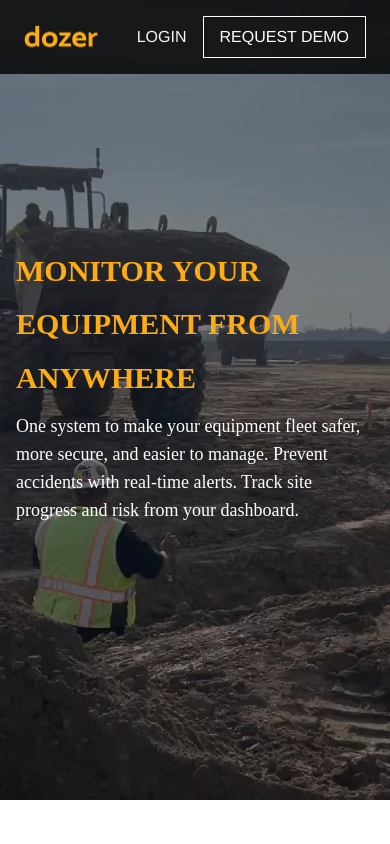
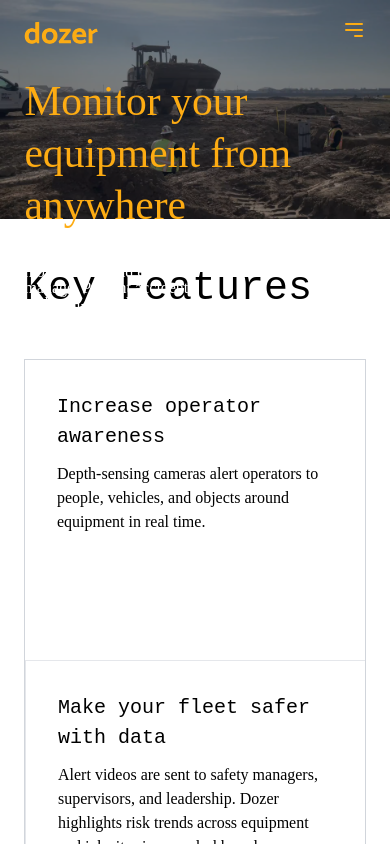
Before and after one commit to daryaKuto/dozer-marketing-v2, a Next.js app: page / in a window 390 px wide. Shown: the top 844 px of the page. Built offline with nearby package versions, Linux system fonts and the light colour scheme.

Commit message:
nav & hero home fixes

```diff
--- a/app/globals.css
+++ b/app/globals.css
@@ -24,11 +24,11 @@ body {
   .max-container {
     @apply mx-auto max-w-[1440px];
   }
-  /* .font-share-tech-mono {
+  .font-share-tech-mono {
     font-family: 'Share Tech Mono', monospace;
-  } */
+  }
   .padding-container {
-    @apply px-6 lg:px-20 3xl:px-0;
+    @apply px-6 lg:px-[120px] lg:pr-[140px] 3xl:px-0;
   }
 
   .flexCenter {
--- a/components/Navbar.tsx
+++ b/components/Navbar.tsx
@@ -1,15 +1,34 @@
 "use client";
 
-import { usePathname } from 'next/navigation';
-import Link from 'next/link';
-import Image from 'next/image';
-import { NAV_LINKS } from '@/constants';
+import { usePathname } from "next/navigation";
+import Link from "next/link";
+import Image from "next/image";
+import { useEffect, useState } from "react";
+import { NAV_LINKS } from "@/constants";
 
 const Navbar: React.FC = () => {
   const pathname = usePathname();
+  const [isScrolled, setIsScrolled] = useState(false);
+  const [menuOpen, setMenuOpen] = useState(false);
+
+  useEffect(() => {
+    const handleScroll = () => {
+      setIsScrolled(window.scrollY > 0);
+    };
+    window.addEventListener("scroll", handleScroll);
+    return () => window.removeEventListener("scroll", handleScroll);
+  }, []);
+
+  const toggleMenu = () => {
+    setMenuOpen((prev) => !prev);
+  };
 
   return (
-    <div className="fixed w-full top-0 z-50 bg-black bg-opacity-80">
+    <div
+      className={`fixed w-full top-0 z-50 transition-colors duration-300 ${
+        isScrolled ? "bg-black bg-opacity-80" : "bg-transparent"
+      }`}
+    >
       <nav className="uppercase flex items-center justify-between px-6 py-4 font-nav-bar text-dozer-white text-[16px] font-medium tracking-[0px] leading-normal">
         {/* Section 1: Logo */}
         <Link href="/">
@@ -23,7 +42,7 @@ const Navbar: React.FC = () => {
               href={link.href}
               key={link.key}
               className={`reg hover:text-dozer-yellow ${
-                pathname === link.href ? 'text-dozer-yellow' : ''
+                pathname === link.href ? "text-dozer-yellow" : ""
               }`}
             >
               {link.label}
@@ -31,8 +50,33 @@ const Navbar: React.FC = () => {
           ))}
         </ul>
 
-        {/* Section 3: Login and Request Demo */}
-        <div className="flex items-center space-x-4">
+        {/* Section 3: Hamburger Menu for Small Devices */}
+        <div className="lg:hidden">
+          <button
+            onClick={toggleMenu}
+            className="text-dozer-yellow focus:outline-none"
+            aria-label="Toggle menu"
+          >
+            {/* Hamburger Icon */}
+            <svg
+              xmlns="http://www.w3.org/2000/svg"
+              fill="none"
+              viewBox="0 0 24 24"
+              stroke="currentColor"
+              className="w-6 h-6"
+            >
+              <path
+                strokeLinecap="round"
+                strokeLinejoin="round"
+                strokeWidth={2}
+                d="M4 6h16M4 12h16m-7 6h7"
+              />
+            </svg>
+          </button>
+        </div>
+
+        {/* Section 4: Login and Request Demo */}
+        <div className="hidden lg:flex items-center space-x-4">
           <a
             href="https://beta.app.dozer.ai"
             target="_blank"
@@ -49,6 +93,51 @@ const Navbar: React.FC = () => {
           </Link>
         </div>
       </nav>
+
+      {/* Mobile Full-Screen Menu */}
+      {menuOpen && (
+        <div className="fixed inset-0 bg-black text-dozer-white flex flex-col items-center justify-center space-y-8 z-50">
+          {/* Close Button */}
+          <button
+            onClick={toggleMenu}
+            className="absolute top-6 right-6 text-dozer-yellow text-xl focus:outline-none"
+            aria-label="Close menu"
+          >
+            X
+          </button>
+
+          {/* Links */}
+          {NAV_LINKS.map((link) => (
+            <Link
+              href={link.href}
+              key={link.key}
+              onClick={() => setMenuOpen(false)}
+              className={`uppercase text-xl reg hover:text-dozer-yellow ${
+                pathname === link.href ? "text-dozer-yellow" : ""
+              }`}
+            >
+              {link.label}
+            </Link>
+          ))}
+
+          {/* Login and Request Demo */}
+          <a
+            href="https://beta.app.dozer.ai"
+            target="_blank"
+            rel="noopener noreferrer"
+            className="uppercase text-xl font-medium hover:text-dozer-yellow"
+          >
+            Login
+          </a>
+          <Link
+            href="/demo"
+            onClick={() => setMenuOpen(false)}
+            className="uppercase bg-dozer-yellow text-white px-6 py-3 text-center font-medium text-[16px] hover:bg-opacity-90 transition-colors duration-200"
+          >
+            Request Demo
+          </Link>
+        </div>
+      )}
     </div>
   );
 };
--- a/components/home sections/HeroHome.tsx
+++ b/components/home sections/HeroHome.tsx
@@ -4,64 +4,152 @@ const HeroHome = (): JSX.Element => {
   return (
     <section className="w-full">
       {/* Full-Width Image Section with Dark Overlay */}
-      <div className="relative w-full h-[800px]">
-        <Image src="/IMG_1869.png" alt="Background Image" fill className="object-cover w-full h-full" />
+      <div className="relative w-full h-[56.25vw]"> {/* Aspect ratio 16:9 */}
+        <Image
+          src="/IMG_1869.png"
+          alt="Background Image"
+          fill
+          className="object-cover w-full h-full"
+        />
         <div className="absolute inset-0 bg-black bg-opacity-50"></div>
 
         {/* Text Overlay */}
-        <div className="absolute inset-0 flex flex-col justify-center items-start text-left px-4 sm:px-8 lg:px-16 z-10">
-          <h1 className="uppercase text-3xl sm:text-4xl md:text-5xl lg:text-6xl font-bold text-dozer-yellow mb-4 leading-tight">
-            Monitor your
-          </h1>
-          <h1 className="uppercase text-3xl sm:text-4xl md:text-5xl lg:text-6xl font-bold text-dozer-yellow mb-4 leading-tight">equipment from</h1>
-          <h1 className="uppercase text-3xl sm:text-4xl md:text-5xl lg:text-6xl font-bold text-dozer-yellow mb-4 leading-tight">anywhere</h1>
-          <p className="text-lg sm:text-xl md:text-2xl text-white max-w-2xl mb-6">
-            One system to make your equipment fleet safer, more secure, and easier to manage. Prevent accidents with real-time alerts. Track site progress and risk from your dashboard.
-          </p>
+        <div className="absolute inset-0 flex flex-col justify-start z-10">
+          <div
+            className="w-full max-w-[1440px] mx-auto px-[6.25%] flex flex-col"
+            style={{
+              paddingTop: "19.44vw", // Responsive spacing for offset from navbar
+            }}
+          >
+            <h1
+              className="text-dozer-yellow leading-tight"
+              style={{
+                fontFamily: "Gotham",
+                fontWeight: 500,
+                fontSize: "clamp(2.6rem, 3.5vw, 5rem)", // Scales between 50px and 80px
+              }}
+            >
+              Monitor your
+            </h1>
+            <h1
+              className="text-dozer-yellow leading-tight"
+              style={{
+                fontFamily: "Gotham",
+                fontWeight: 500,
+                fontSize: "clamp(2.6rem, 3.5vw, 5rem)", // Scales between 50px and 80px
+              }}
+            >
+              equipment from
+            </h1>
+            <h1
+              className="text-dozer-yellow leading-tight"
+              style={{
+                fontFamily: "Gotham",
+                fontWeight: 500,
+                fontSize: "clamp(2.6rem, 3.5vw, 5rem)", // Scales between 50px and 80px
+              }}
+            >
+              anywhere
+            </h1>
+            <p
+              className="text-white max-w-[50%] mb-[2vw]"
+              style={{
+                fontFamily: "Gotham",
+                fontWeight: 400,
+                fontSize: "clamp(1rem, 1.8vw, 1.3rem)", // Scales between 20px and 24px
+                lineHeight: "clamp(1rem, 2.5vw, 2rem)", // Scales between 28px and 40px
+              }}
+            >
+              One system to make your equipment fleet safer, more secure, and
+              easier to manage. Prevent accidents with real-time alerts. Track
+              site progress and risk from your dashboard.
+            </p>
+          </div>
         </div>
       </div>
 
       {/* Key Features Section */}
-      <section className="max-container padding-container py-10 pb-32 md:gap-28 lg:py-20">
+      <section className="max-container padding-container py-10 pb-32 lg:py-20">
         <div className="text-left mb-10">
-          <h2 className="text-3xl font-bold font-section-title">Key Features</h2>
+          <h2
+            className="text-dozer-black mb-6"
+            style={{
+              fontFamily: "'Share Tech Mono', monospace",
+              fontWeight: 400,
+              fontSize: "clamp(2.5rem, 4vw, 3.75rem)", // Scales between 40px and 60px
+            }}
+          >
+            Key Features
+          </h2>
         </div>
 
-        <div className="grid grid-cols-1 gap-8 md:grid-cols-2 lg:grid-cols-3">
+        {/* Features Grid */}
+        <div
+          className="grid grid-cols-1 md:grid-cols-2 lg:grid-cols-3 divide-x divide-y border border-gray-300"
+          style={{
+            width: "100%", // Full width
+          }}
+        >
           {[
             {
-              title: 'Increase operator awareness',
-              description: 'Depth-sensing cameras alert operators to people, vehicles, and objects around equipment in real time.',
+              title: "Increase operator awareness",
+              description:
+                "Depth-sensing cameras alert operators to people, vehicles, and objects around equipment in real time.",
             },
             {
-              title: 'Make your fleet safer with data',
-              description: 'Alert videos are sent to safety managers, supervisors, and leadership. Dozer highlights risk trends across equipment and job sites in your dashboard.',
+              title: "Make your fleet safer with data",
+              description:
+                "Alert videos are sent to safety managers, supervisors, and leadership. Dozer highlights risk trends across equipment and job sites in your dashboard.",
             },
             {
-              title: 'Secure your jobsite',
-              description: 'Dozer is your night watchdog recording tagged events and turning on flood lights to deter trespassers.',
+              title: "Secure your jobsite",
+              description:
+                "Dozer is your night watchdog recording tagged events and turning on flood lights to deter trespassers.",
             },
             {
-              title: 'Watch progress live or save for later',
-              description: 'Stream live video to see current job progress across sites. Recall past video for safety training, incident documentation, dispute resolution, or rework analysis.',
+              title: "Watch progress live or save for later",
+              description:
+                "Stream live video to see current job progress across sites. Recall past video for safety training, incident documentation, dispute resolution, or rework analysis.",
             },
             {
-              title: 'Modular and scalable',
-              description: 'Installed on any piece of equipment in under an hour. Field serviceable with easy to replace parts.',
+              title: "Modular and scalable",
+              description:
+                "Installed on any piece of equipment in under an hour. Field serviceable with easy-to-replace parts.",
             },
             {
-              title: 'Ruggedized hardware',
-              description: 'Mil-spec rated enclosures that can withstand heat, cold, dust, mud, or rain for years.',
+              title: "Ruggedized hardware",
+              description:
+                "Mil-spec rated enclosures that can withstand heat, cold, dust, mud, or rain for years.",
             },
           ].map((feature, index) => (
-            <div key={index} className="p-6 border border-gray-300 bg-white shadow-sm flex flex-col justify-between">
-              <div>
-                <h3 className="text-xl font-section-title font-semibold mb-2">{feature.title}</h3>
-                <p className="text-base text-gray-700">{feature.description}</p>
-              </div>
-              <div className="mt-4 flex justify-end">
-                <span className="text-dozer-yellow text-xl font-bold">+</span>
-              </div>
+            <div
+              key={index}
+              className="p-8"
+              style={{
+                minHeight: "300px", // Fixed height for each row
+              }}
+            >
+              <h3
+                className="mb-[2.5vw] text-dozer-black"
+                style={{
+                  fontFamily: "'Share Tech Mono', monospace",
+                  fontWeight: 400,
+                  fontSize: "clamp(1.25rem, 2vw, 1.5rem)", // Scales between 20px and 24px
+                }}
+              >
+                {feature.title}
+              </h3>
+              <p
+                className="text-dozer-black"
+                style={{
+                  fontFamily: "Gotham",
+                  fontWeight: 400,
+                  fontSize: "clamp(1rem, 1.5vw, 1.125rem)", // Scales between 16px and 18px
+                  lineHeight: "1.5",
+                }}
+              >
+                {feature.description}
+              </p>
             </div>
           ))}
         </div>
```
